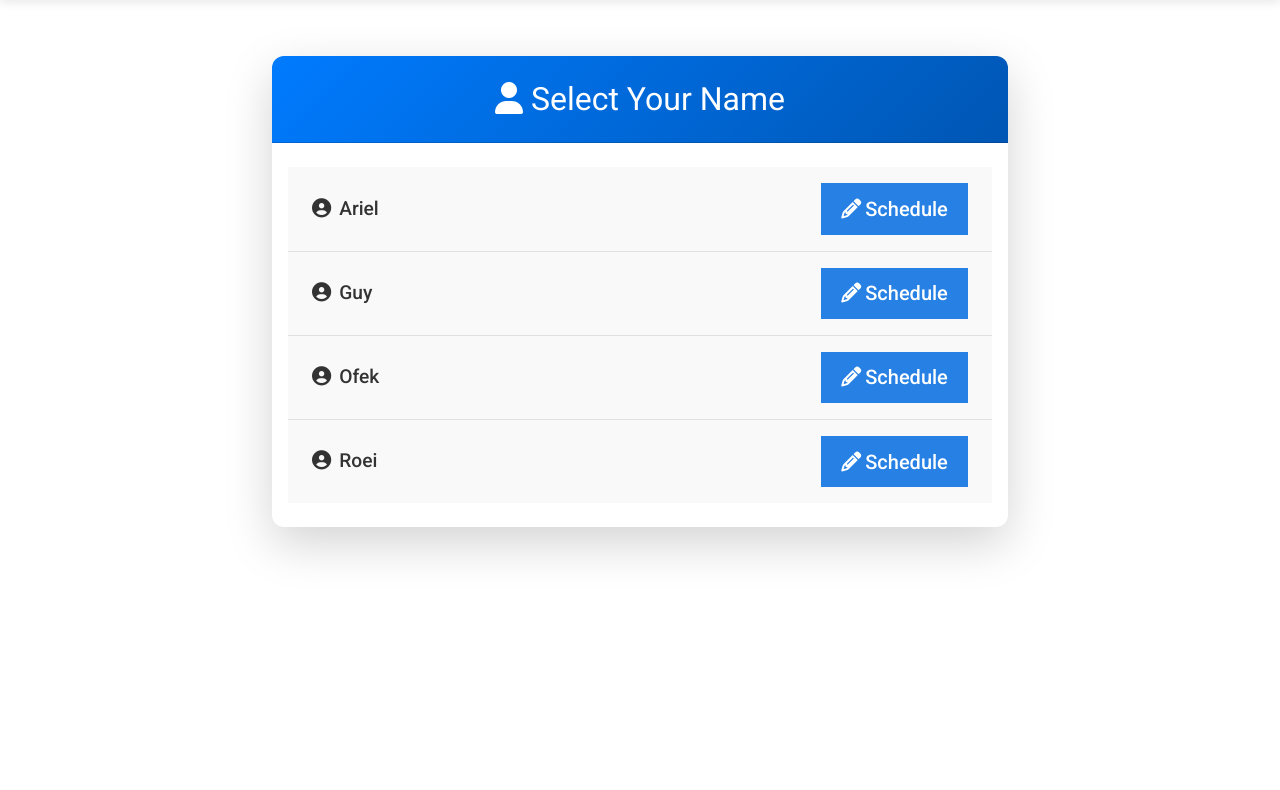
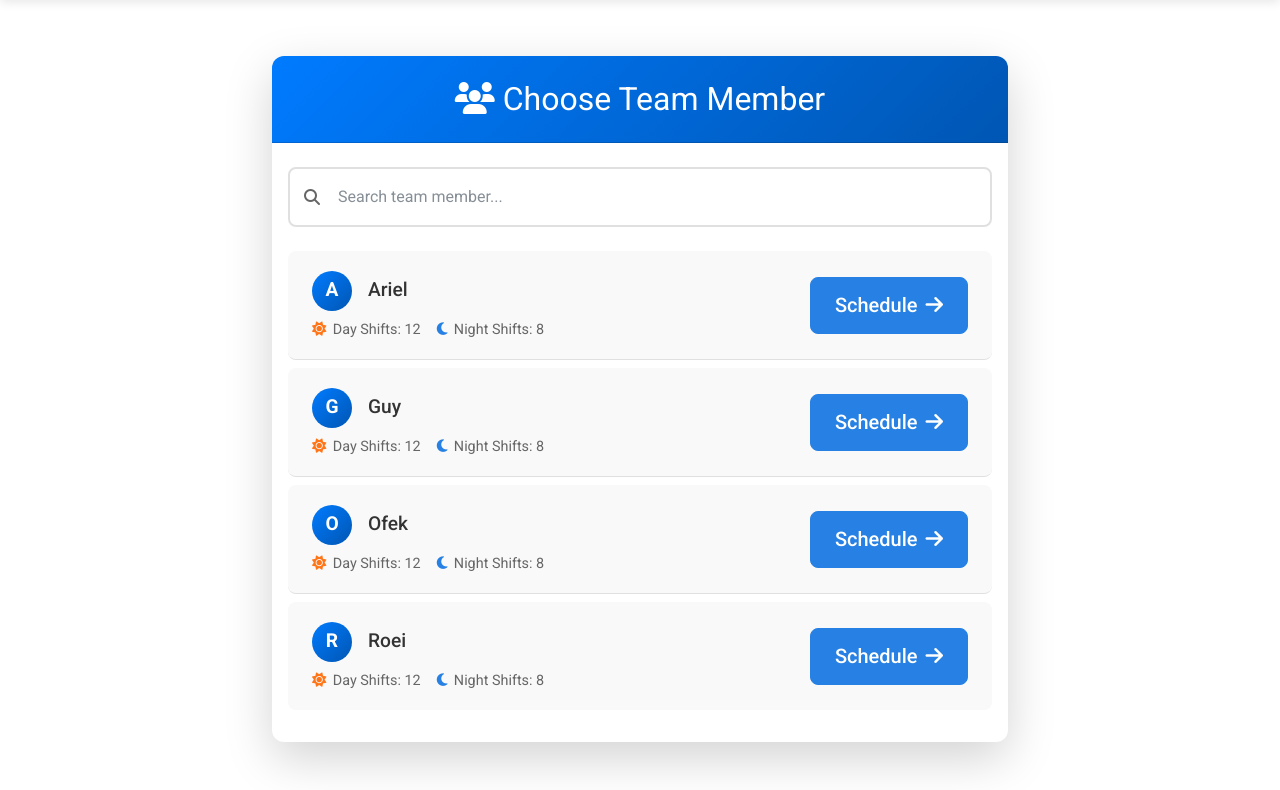
Before and after one commit to Ariel7871/Shift-Manager, a Flask app: page /choose_schedule in a window 1280 px wide. Shown: the part 72-862 px from the top of the page. Before the commit the page ends 628 px from the top, so only its background shows below. Run offline with Flask 3, Linux system fonts and the light colour scheme; data that the repository does not hold is empty; some libraries are stand-ins or nearby versions.

Commit message:
Add files via upload

```diff
--- a/templates/choose_schedule.html
+++ b/templates/choose_schedule.html
@@ -1,6 +1,5 @@
 {% extends 'base.html' %}
 {% block content %}
-<!-- Import Google Font for a modern look -->
 <style>
   @import url('https://fonts.googleapis.com/css2?family=Roboto:wght@400;500;700&display=swap');
 
@@ -8,7 +7,6 @@
     font-family: 'Roboto', sans-serif;
   }
 
-  /* Keyframes for fadeInUp animation */
   @keyframes fadeInUp {
     from {
       opacity: 0;
@@ -20,79 +18,209 @@
     }
   }
 
-  /* Animated card style */
   .animated-card {
     animation: fadeInUp 0.8s ease-out;
     border-radius: 12px;
   }
 
-  /* Animated list items with staggered animation */
   .animated-item {
     animation: fadeInUp 0.5s ease-out;
     opacity: 0;
+    transition: all 0.3s ease;
   }
+
   .animated-item.visible {
     opacity: 1;
   }
 
-  /* Enhanced styling for list group items */
+  .animated-item:hover {
+    transform: translateX(10px);
+  }
+
   .list-group-item {
     background-color: #f9f9f9;
     border: none;
     border-bottom: 1px solid #e0e0e0;
     font-size: 1.2rem;
-    padding: 1rem 1.5rem;
-    transition: background-color 0.2s ease;
-  }
-  .list-group-item:hover {
-    background-color: #ececec;
+    padding: 1.2rem 1.5rem;
+    transition: all 0.3s ease;
+    margin-bottom: 0.5rem;
+    border-radius: 8px !important;
   }
 
-  /* Style for the user name text */
+  .list-group-item:hover {
+    background-color: #f0f0f0;
+    box-shadow: 0 4px 12px rgba(0, 0, 0, 0.1);
+  }
+
   .user-name {
     font-weight: 500;
     color: #333;
+    display: flex;
+    align-items: center;
+    gap: 1rem;
   }
 
-  /* Enhanced schedule button style */
+  .user-avatar {
+    width: 40px;
+    height: 40px;
+    background: linear-gradient(135deg, #007bff, #0056b3);
+    border-radius: 50%;
+    display: flex;
+    align-items: center;
+    justify-content: center;
+    color: white;
+    font-weight: bold;
+    font-size: 1.2rem;
+  }
+
   .btn-schedule {
-    transition: transform 0.2s ease, box-shadow 0.2s ease;
+    transition: all 0.3s ease;
     font-weight: 500;
-    padding: 0.6rem 1.2rem;
+    padding: 0.8rem 1.5rem;
+    border-radius: 8px;
+    display: flex;
+    align-items: center;
+    gap: 0.5rem;
   }
+
   .btn-schedule:hover {
-    transform: scale(1.05);
+    transform: translateY(-2px);
     box-shadow: 0 4px 12px rgba(0, 0, 0, 0.2);
   }
 
-  /* Card header style with gradient and rounded corners */
+  .btn-schedule .icon {
+    transition: transform 0.3s ease;
+  }
+
+  .btn-schedule:hover .icon {
+    transform: rotate(90deg);
+  }
+
   .card-header {
     background: linear-gradient(135deg, #007bff, #0056b3);
     font-size: 1.8rem;
     font-weight: 700;
     border-radius: 12px 12px 0 0;
+    padding: 1.5rem;
+  }
+
+  .user-stats {
+    font-size: 0.9rem;
+    color: #666;
+    display: flex;
+    gap: 1rem;
+  }
+
+  .stat-item {
+    display: flex;
+    align-items: center;
+    gap: 0.4rem;
+  }
+
+  .search-box {
+    margin-bottom: 1.5rem;
+    position: relative;
+  }
+
+  .search-box input {
+    width: 100%;
+    padding: 1rem 1.5rem;
+    padding-left: 3rem;
+    border-radius: 8px;
+    border: 2px solid #e0e0e0;
+    font-size: 1rem;
+    transition: all 0.3s ease;
+  }
+
+  .search-box input:focus {
+    border-color: #007bff;
+    box-shadow: 0 0 0 0.2rem rgba(0, 123, 255, 0.25);
+    outline: none;
+  }
+
+  .search-icon {
+    position: absolute;
+    left: 1rem;
+    top: 50%;
+    transform: translateY(-50%);
+    color: #666;
+  }
+
+  [data-bs-theme="dark"] {
+    .list-group-item {
+      background-color: #2d2d2d;
+      border-bottom-color: #404040;
+    }
+
+    .list-group-item:hover {
+      background-color: #363636;
+    }
+
+    .user-name {
+      color: #e0e0e0;
+    }
+
+    .user-stats {
+      color: #999;
+    }
+
+    .search-box input {
+      background-color: #2d2d2d;
+      border-color: #404040;
+      color: #e0e0e0;
+    }
+
+    .search-box input:focus {
+      border-color: #0d6efd;
+    }
+
+    .search-icon {
+      color: #999;
+    }
   }
 </style>
 
 <div class="container my-5">
   <div class="row justify-content-center">
-    <!-- Use a wider column for a more prominent card -->
     <div class="col-md-10 col-lg-8">
       <div class="card shadow-lg animated-card border-0">
         <div class="card-header text-white text-center py-4">
           <h2 class="mb-0">
-            <i class="fa-solid fa-user me-2"></i>Select Your Name
+            <i class="fa-solid fa-users me-2"></i>Choose Team Member
           </h2>
         </div>
         <div class="card-body py-4">
-          <ul class="list-group list-group-flush">
+          <!-- Search Box -->
+          <div class="search-box">
+            <i class="fas fa-search search-icon"></i>
+            <input type="text" class="form-control" id="searchInput" placeholder="Search team member...">
+          </div>
+
+          <ul class="list-group list-group-flush" id="usersList">
             {% for user in users %}
-            <li class="list-group-item d-flex justify-content-between align-items-center animated-item">
-              <span class="user-name">
-                <i class="fa-solid fa-user-circle me-2"></i>{{ user['name'] }}
-              </span>
+            <li class="list-group-item d-flex justify-content-between align-items-center animated-item" data-name="{{ user['name'].lower() }}">
+              <div class="d-flex flex-column">
+                <div class="user-name mb-2">
+                  <div class="user-avatar">
+                    {{ user['name'][0] }}
+                  </div>
+                  {{ user['name'] }}
+                </div>
+                <div class="user-stats">
+                  <div class="stat-item">
+                    <i class="fas fa-sun text-warning"></i>
+                    <span>Day Shifts: 12</span>
+                  </div>
+                  <div class="stat-item">
+                    <i class="fas fa-moon text-primary"></i>
+                    <span>Night Shifts: 8</span>
+                  </div>
+                </div>
+              </div>
               <a href="{{ url_for('schedule', user_id=user['id'], week_index=0) }}" class="btn btn-primary btn-lg btn-schedule">
-                <i class="fa-solid fa-pencil me-1"></i>Schedule
+                <span>Schedule</span>
+                <i class="fa-solid fa-arrow-right icon"></i>
               </a>
             </li>
             {% endfor %}
@@ -103,14 +231,38 @@
   </div>
 </div>
 
-<!-- JavaScript for staggered list animations -->
 <script>
-  document.addEventListener("DOMContentLoaded", function () {
-    const items = document.querySelectorAll('.animated-item');
-    items.forEach((item, index) => {
-      item.style.animationDelay = (index * 0.1) + 's';
-      item.classList.add('visible');
+document.addEventListener("DOMContentLoaded", function () {
+  // Animate list items
+  const items = document.querySelectorAll('.animated-item');
+  items.forEach((item, index) => {
+    item.style.animationDelay = (index * 0.1) + 's';
+    item.classList.add('visible');
+  });
+
+  // Search functionality
+  const searchInput = document.getElementById('searchInput');
+  const usersList = document.getElementById('usersList');
+  const listItems = usersList.getElementsByTagName('li');
+
+  searchInput.addEventListener('input', function() {
+    const searchTerm = this.value.toLowerCase();
+
+    Array.from(listItems).forEach(item => {
+      const userName = item.getAttribute('data-name');
+      if (userName.includes(searchTerm)) {
+        item.style.display = '';
+        // Highlight matching text
+        const nameElement = item.querySelector('.user-name');
+        const name = nameElement.lastChild.textContent.trim();
+        const regex = new RegExp(searchTerm, 'gi');
+        const highlightedText = name.replace(regex, match => `<span class="highlight">${match}</span>`);
+        nameElement.lastChild.textContent = name;
+      } else {
+        item.style.display = 'none';
+      }
     });
   });
+});
 </script>
 {% endblock %}
```
